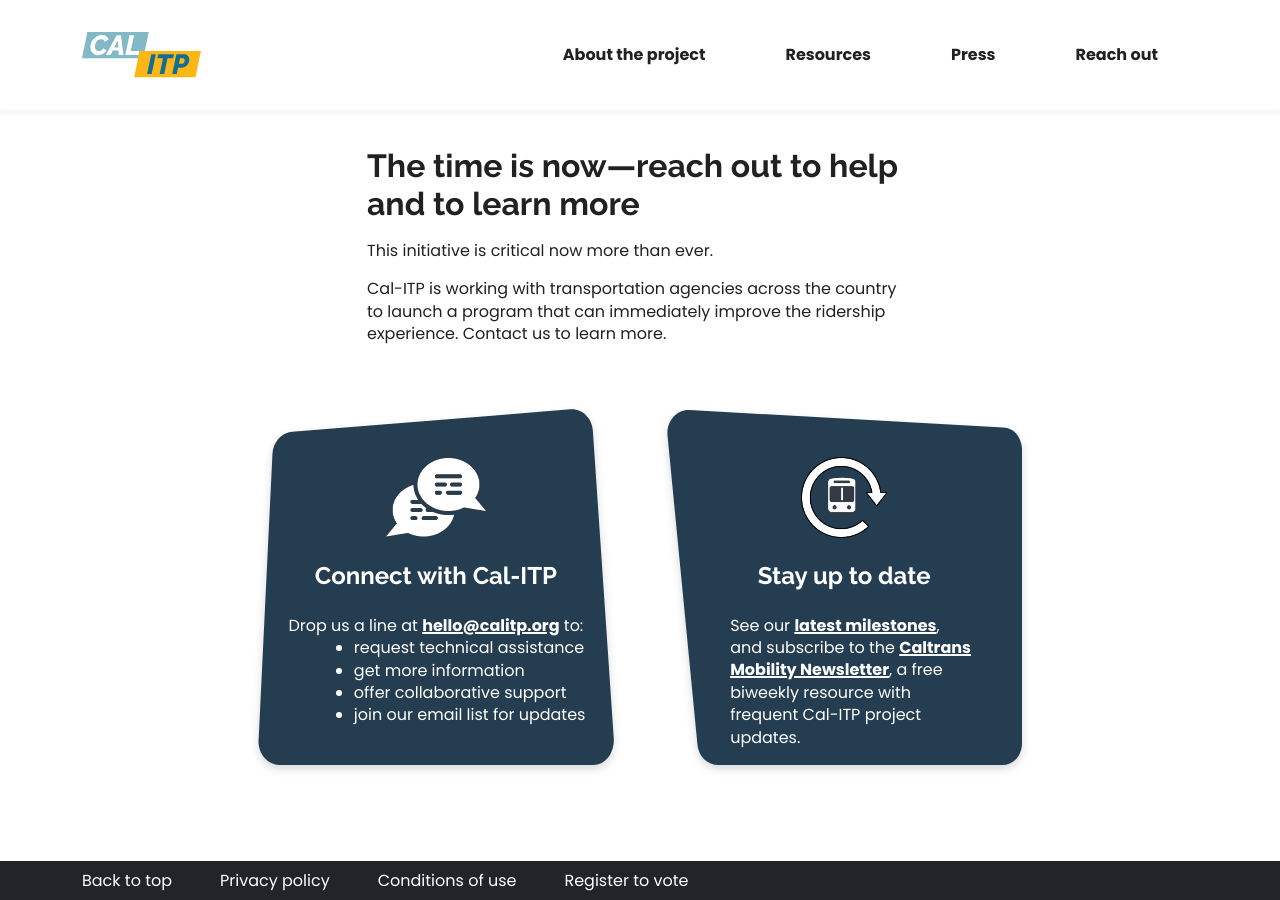
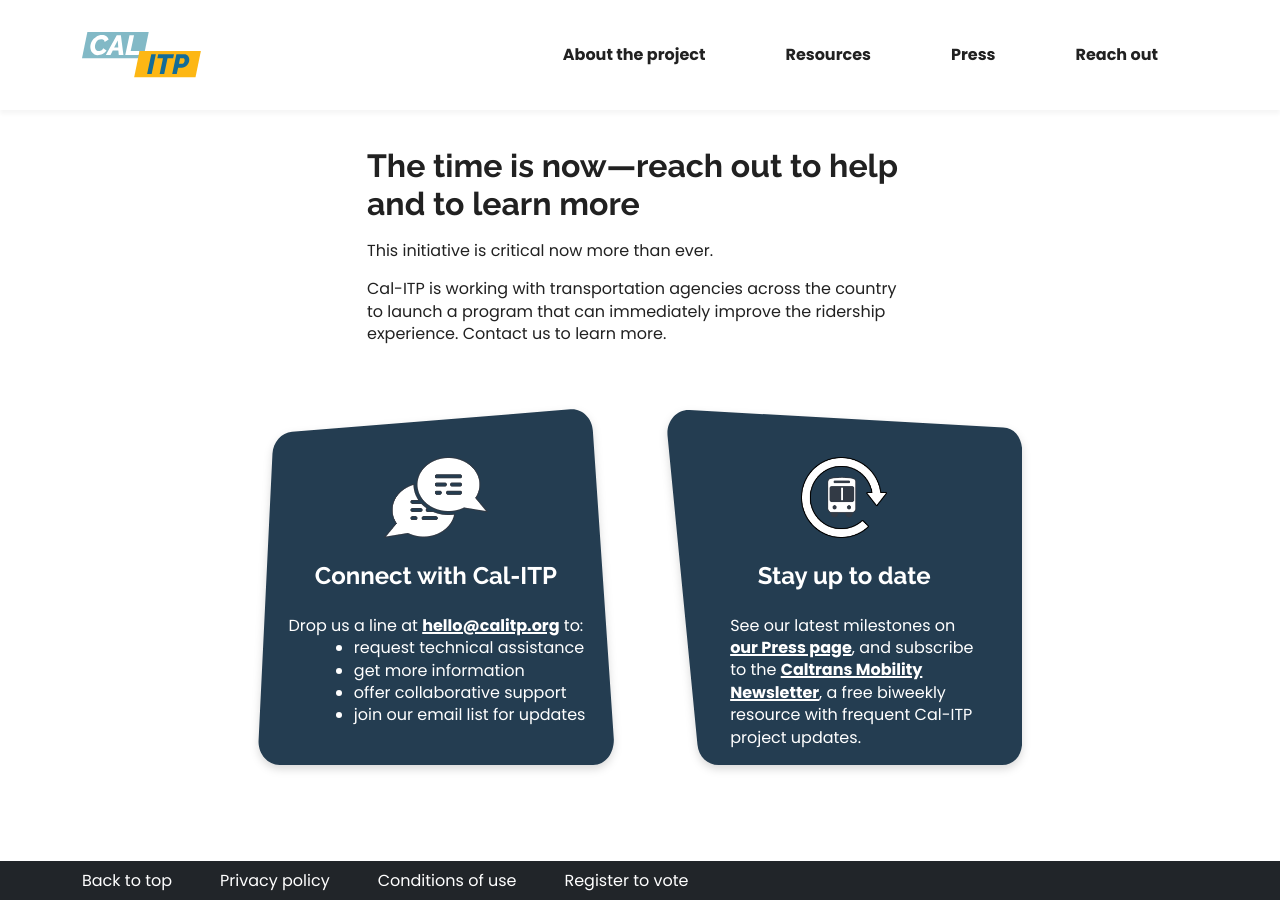
Before and after one commit to cal-itp/calitp.org, a Jekyll site: the page built from src/index.html, in a window 1280 px wide and 900 px high, scrolled down 3725 px. Built offline with Jekyll 4.4.1, drawn with Linux system fonts in a browser that asks for light colours.

Commit message:
fix(home page): copy

```diff
--- a/src/index.html
+++ b/src/index.html
@@ -183,12 +183,10 @@
           width="86" /></picture>
       <h3 class="text-white d-block my-4">Stay up to date</h3>
       <p class="text-white text-start ps-lg-3">
-        See our
+        See our latest milestones on
         <a
           class="text-white fw-bolder"
-          href="https://dot.ca.gov/cal-itp"
-          rel="noreferrer"
-          target="_blank">latest milestones</a>, and subscribe to the
+          href="/press">our Press page</a>, and subscribe to the
         <a
           class="text-white fw-bolder"
           href="https://lp.constantcontactpages.com/su/eLbtFoE/calitp?website"
```
